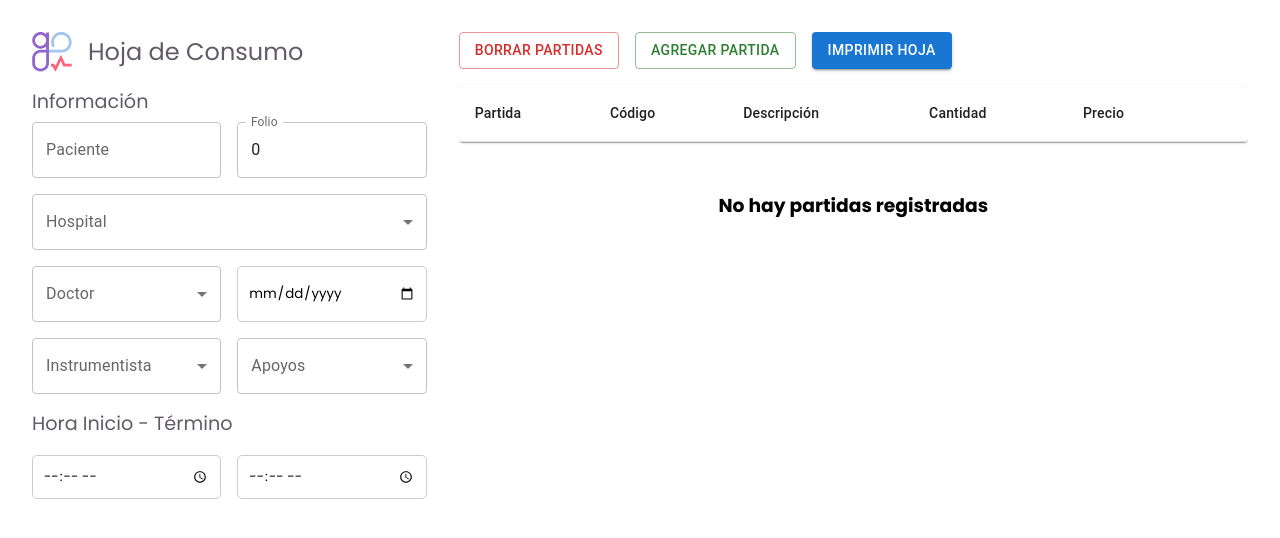
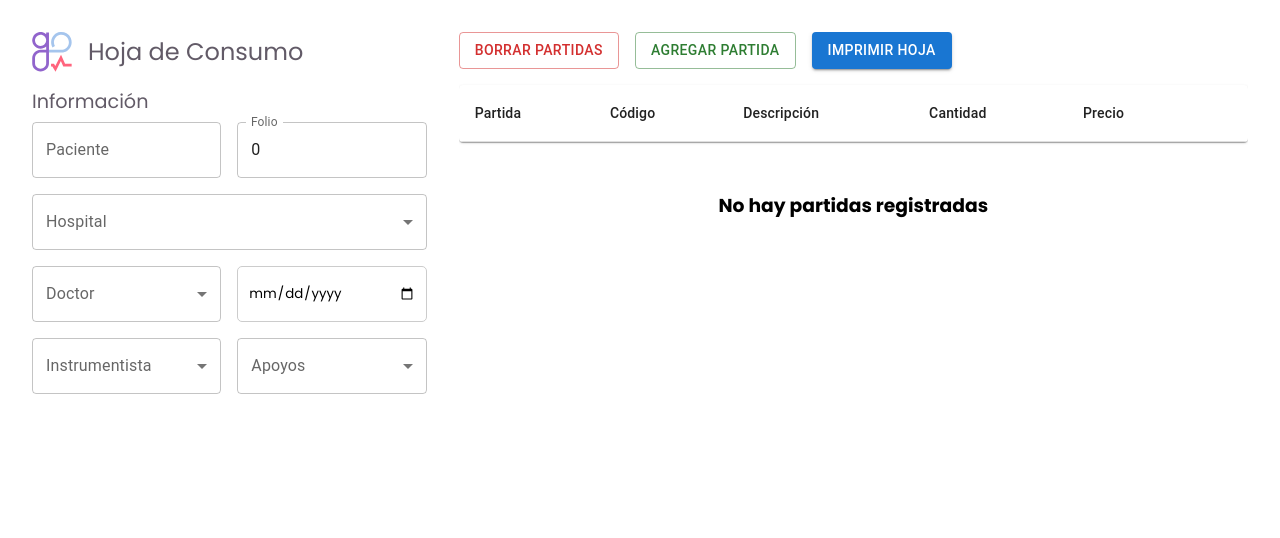
Before and after one commit to oltechGroup/consumption-sheets, a React (Vite) app: page / in a window 1280 px wide. Shown: the top 538 px of the page. Built offline with nearby package versions, Linux system fonts and the light colour scheme; what @react-pdf/renderer would draw is missing.

Commit message:
Fix dependencies and delete Hora Inicio y fin, and firma Medico adscrito deleted

```diff
--- a/src/components/Index.jsx
+++ b/src/components/Index.jsx
@@ -284,44 +284,6 @@ function Index() {
                 </Select>
               </FormControl>
             </div>
-
-            <h2>Hora Inicio - Término</h2>
-            <div className={styles.formGroup}>
-              <input
-                id="outlined-basic"
-                label="horaInicio"
-                variant="outlined"
-                placeholder="Fecha"
-                type="time"
-                value={dataConsumo.horaInicio}
-                name="horaInicio"
-                style={{
-                  padding: 10,
-                  fontFamily: "inherit",
-                  borderRadius: 5,
-                  border: "1px solid #ccc",
-                  width: "100%",
-                }}
-                onChange={handleChange}
-              />
-              <input
-                id="outlined-basic"
-                label="horaTermino"
-                variant="outlined"
-                placeholder="Fecha"
-                type="time"
-                value={dataConsumo.horaTermino}
-                name="horaTermino"
-                style={{
-                  padding: 10,
-                  fontFamily: "inherit",
-                  borderRadius: 5,
-                  border: "1px solid #ccc",
-                  width: "100%",
-                }}
-                onChange={handleChange}
-              />
-            </div>
           </div>
         </section>
 
--- a/src/components/pdf/ConsumoPDF.jsx
+++ b/src/components/pdf/ConsumoPDF.jsx
@@ -98,6 +98,8 @@ const styles = StyleSheet.create({
     width: "80%",
     marginHorizontal: "auto",
     flexDirection: "row",
+    justifyContent: "center",
+    alignItems: "center",
     gap: 16,
     marginTop: 60,
   },
@@ -179,7 +181,7 @@ const ConsumoPDF = ({ info, partidas }) => {
         <View style={styles.containerFolio}>
           <Text>HGMGG/DA/SRM/LPI116/2024</Text>
           <Text>Código: MPM-01-R04</Text>
-          <Text>Versión 1.1</Text>
+          <Text>Versión 1.1.2</Text>
           <Text>
             Folio: OLT{info.date.split("-")[2]}
             {info.date.split("-")[1]}
@@ -214,9 +216,6 @@ const ConsumoPDF = ({ info, partidas }) => {
               Técnicos: {info.instrumentalist} / {info.support}
             </Text>
             <Text>Paciente: {info.patient}</Text>
-            <Text>
-              Hora Inicio {info.horaInicio} - Hora Término {info.horaTermino}
-            </Text>
           </View>
         </View>
         <View>
@@ -313,11 +312,6 @@ const ConsumoPDF = ({ info, partidas }) => {
           style={{ borderTop: 1, borderBottom: 1, height: 20, marginTop: 10 }}
         ></View>
         <View style={styles.sectionFirma}>
-          <View style={styles.sectionFirmaItem}>
-            <Text>{info.doctor}</Text>
-            <Text style={{ marginTop: 5 }}>Médico Adscrito</Text>
-          </View>
-
           <View style={styles.sectionFirmaItem}>
             <Text>Dra. Ana Cristina King Martínez</Text>
             <Text style={{ marginTop: 5 }}>
```
Also changed, not shown: 1 other file (tests, documents, lock files or other folders).
